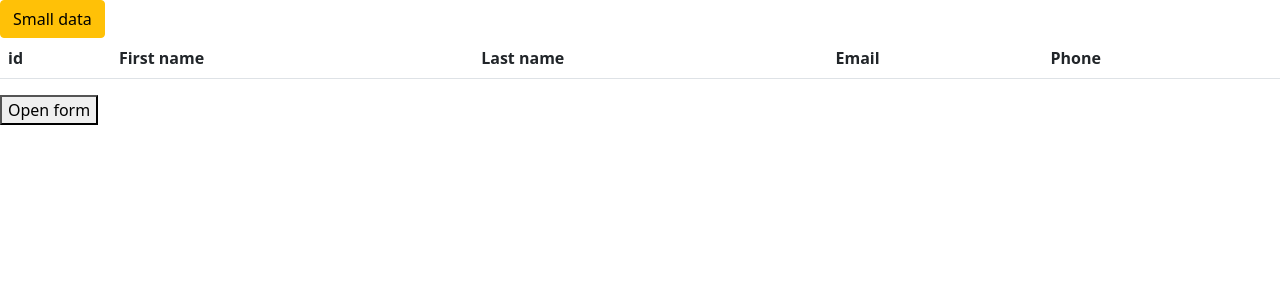
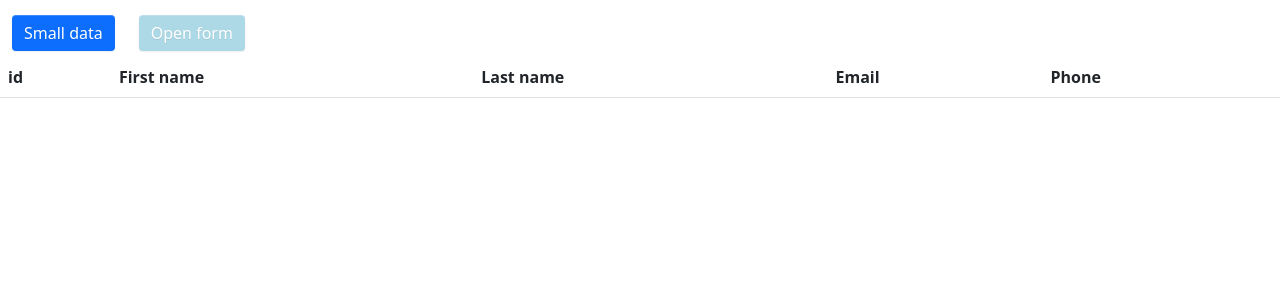
Before and after one commit to weltkind6/pet_project, a React (Create React App) app: page / in a window 1280 px wide. Shown: the top 300 px of the page. Built offline with nearby package versions, Linux system fonts and the light colour scheme.

Commit message:
custom styles for MyButton comp

```diff
--- a/src/App.css
+++ b/src/App.css
@@ -4,3 +4,6 @@
   margin: 1em;
   cursor: pointer;
 }
+.openFormBtn {
+  background-color: lightblue !important;
+}
--- a/src/App.js
+++ b/src/App.js
@@ -5,6 +5,7 @@ import {getCustomers} from "./API/asyncActions/users";
 import UsersItem from "./Components/UsersItem/UsersItem";
 import React, {useState} from "react";
 import UsersForm from "./Components/UsersForm/UsersForm";
+import MyButton from "./UI/Button/MyButton";
 
 
 function App() {
@@ -12,7 +13,6 @@ function App() {
     const dispatch = useDispatch()
     const users = useSelector(state => state.user.userCount)
     const [formAction, setFormAction] = React.useState(false)
-    console.log()
 
     // Add 4 in 1 hook
     const [addNewUser, setAddNewUser] = useState({
@@ -22,7 +22,6 @@ function App() {
         phone: ''
     })
     const addFullUser = (e) => {
-        console.log('Really works!')
         e.preventDefault()
         dispatch(addUserActionCreator({
             ...addNewUser, id: Date.now()
@@ -42,11 +41,8 @@ function App() {
 
     return (
         <div className="App">
-            <button
-                type="button"
-                onClick={() => dispatch(getCustomers())}
-                className="btn btn-warning">Small data
-            </button>
+            <MyButton onClick={() => dispatch(getCustomers())}>Small data</MyButton>
+            <MyButton onClick={getFormOnclick} myClass={'openFormBtn'}>Open form</MyButton>
             <UsersItem deleteUser={deleteUser} users={users}/>
             {formAction ?
                 <UsersForm
@@ -57,7 +53,6 @@ function App() {
                 />
                 : null
             }
-            <button onClick={getFormOnclick}>Open form</button>
         </div>
     );
 }
--- a/src/Components/UsersForm/UsersForm.jsx
+++ b/src/Components/UsersForm/UsersForm.jsx
@@ -34,7 +34,7 @@ const UsersForm = ({setAddNewUser, addNewUser, addFullUser, setFormAction}) => {
                 type={'tel'}
                 onChange={e => setAddNewUser({...addNewUser, phone: e.target.value})}
             />
-            <MyButton onClick={addFullUser}>Add user</MyButton>
+            <MyButton onClick={addFullUser} myClass={classes.formButton}>Add user</MyButton>
         </form>
     );
 };
--- a/src/Components/UsersForm/UsersForm.module.css
+++ b/src/Components/UsersForm/UsersForm.module.css
@@ -23,3 +23,11 @@
 .btn-light {
     font-size: 32px;
 }
+
+.formButton {
+    background-color: rgb(43, 153, 91) !important;
+    border: 1px solid rgb(33, 126, 74);
+}
+.formButton:hover {
+    background-color: rgb(75, 183, 141);
+}
--- a/src/UI/Button/MyButton.jsx
+++ b/src/UI/Button/MyButton.jsx
@@ -1,9 +1,11 @@
 import React from 'react';
-import './MyButton.css'
+import './MyButton.module.css'
+import classes from './MyButton.module.css'
 
-const MyButton = ({children, ...props}) => {
+
+const MyButton = ({children, myClass, ...props}) => {
     return (
-        <button {...props} className='myBtn'>{children}</button>
+        <button {...props} className={[myClass, classes.myBtn].join(' ')}>{children}</button>
     );
 };
 
--- a/src/UI/Button/MyButton.css
+++ b/src/UI/Button/MyButton.module.css
@@ -4,17 +4,16 @@
     outline: none;
     padding: 6px 12px;
     margin: 15px 12px 6px 12px;
-    float: right;
     border-radius: 4px;
     box-shadow: inset 0 1px 0 rgba(255, 255, 255, 0.2), 0 1px 2px rgba(0, 0, 0, 0.08);
     text-shadow: 0 1px 1px rgba(0, 0, 0, 0.075);
 }
 
 .myBtn {
-    background-color: rgb(43, 153, 91);
-    border: 1px solid rgb(33, 126, 74);
+background-color: #0d6efd;
+
 }
 
 .myBtn:hover {
-    background-color: rgb(75, 183, 141);
+
 }
```
